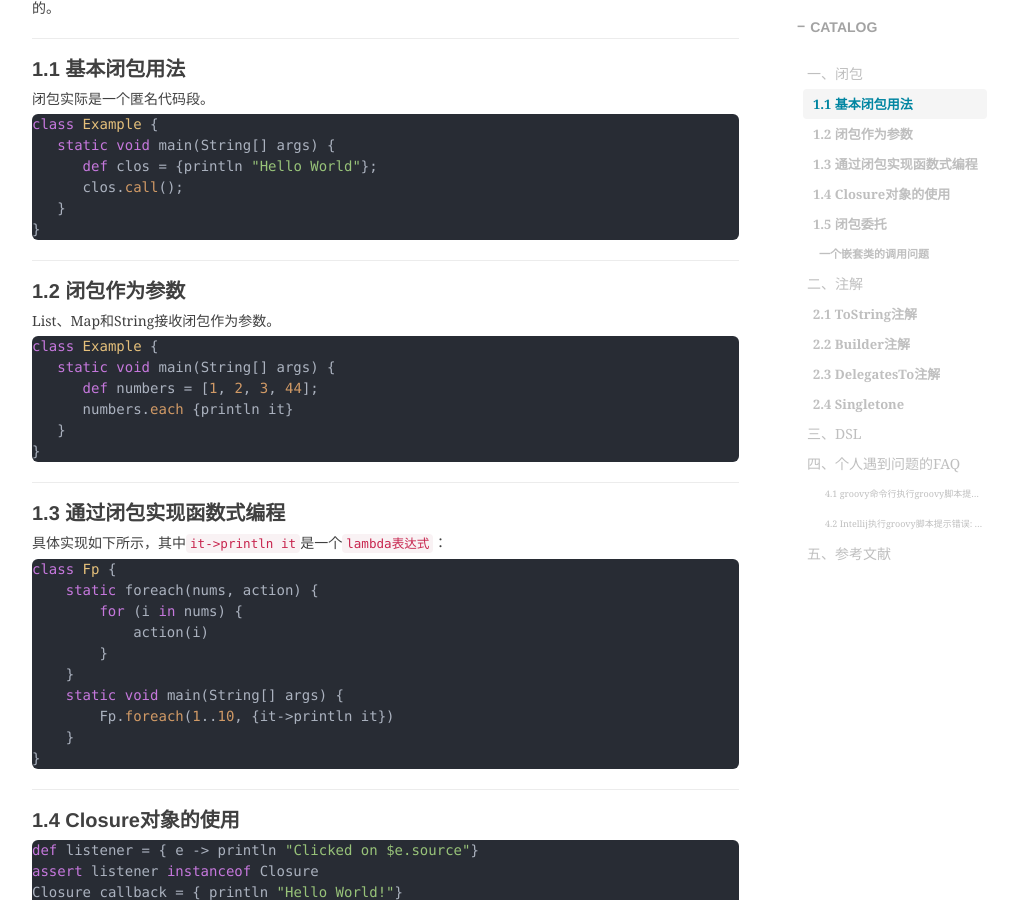
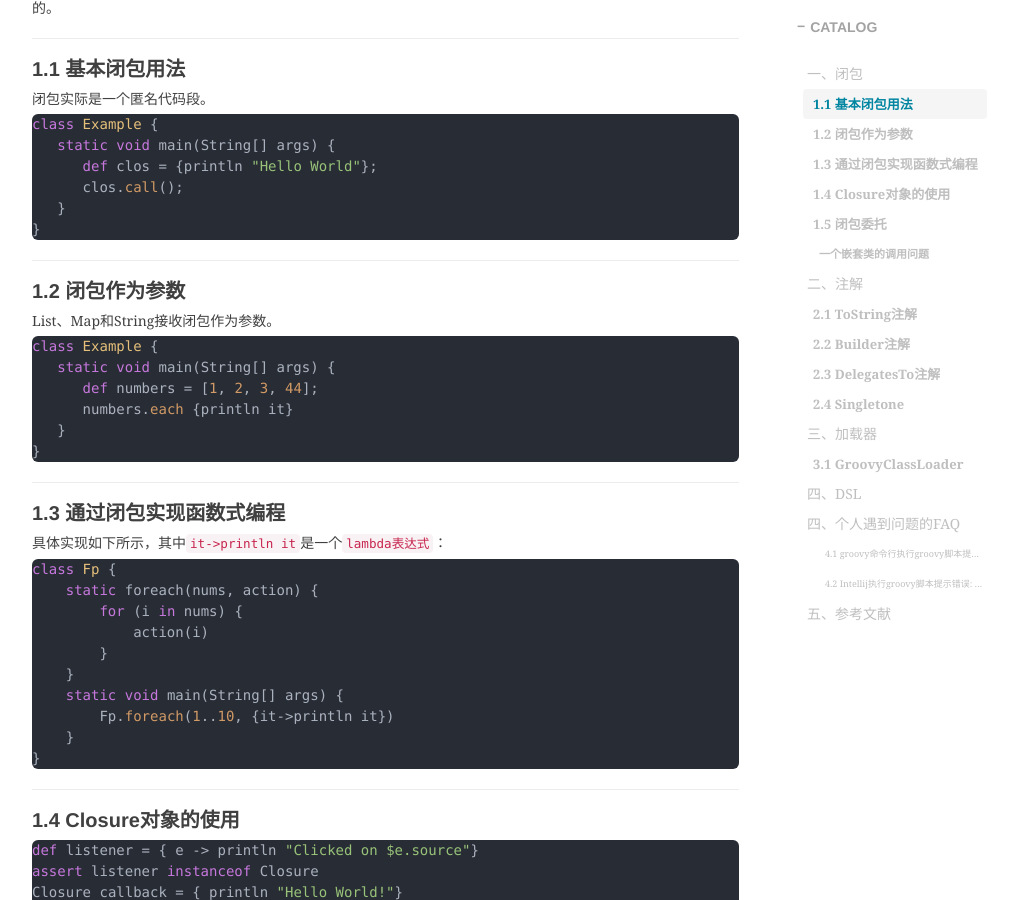
Before and after one commit to shihai1991/shihai1991.github.io, a Jekyll site: the page built from _posts/2023-03-01-groovy学习.md, in a window 1280 px wide and 900 px high, scrolled down 660 px. Shown: the whole window, without its empty margins (233-1242 px from the left). Built offline with Jekyll 4.4.1, drawn with Linux system fonts in a browser that asks for light colours; nearby versions of some CDN libraries; comment, search, counter and statistics services are not loaded; some of the changed text lies outside the part shown.

Commit message:
Update 2023-03-01-groovy学习.md

````diff
--- a/_posts/2023-03-01-groovy学习.md
+++ b/_posts/2023-03-01-groovy学习.md
@@ -321,7 +321,10 @@ class Util {
 println Util.instance.count("Hello World!")
 ```
 
-# 三、DSL
+# 三、加载器
+## 3.1 [GroovyClassLoader](http://groovy-lang.org/integrating.html#groovyclassloader)
+
+# 四、DSL
 TODO
 
 # 四、个人遇到问题的FAQ
````
